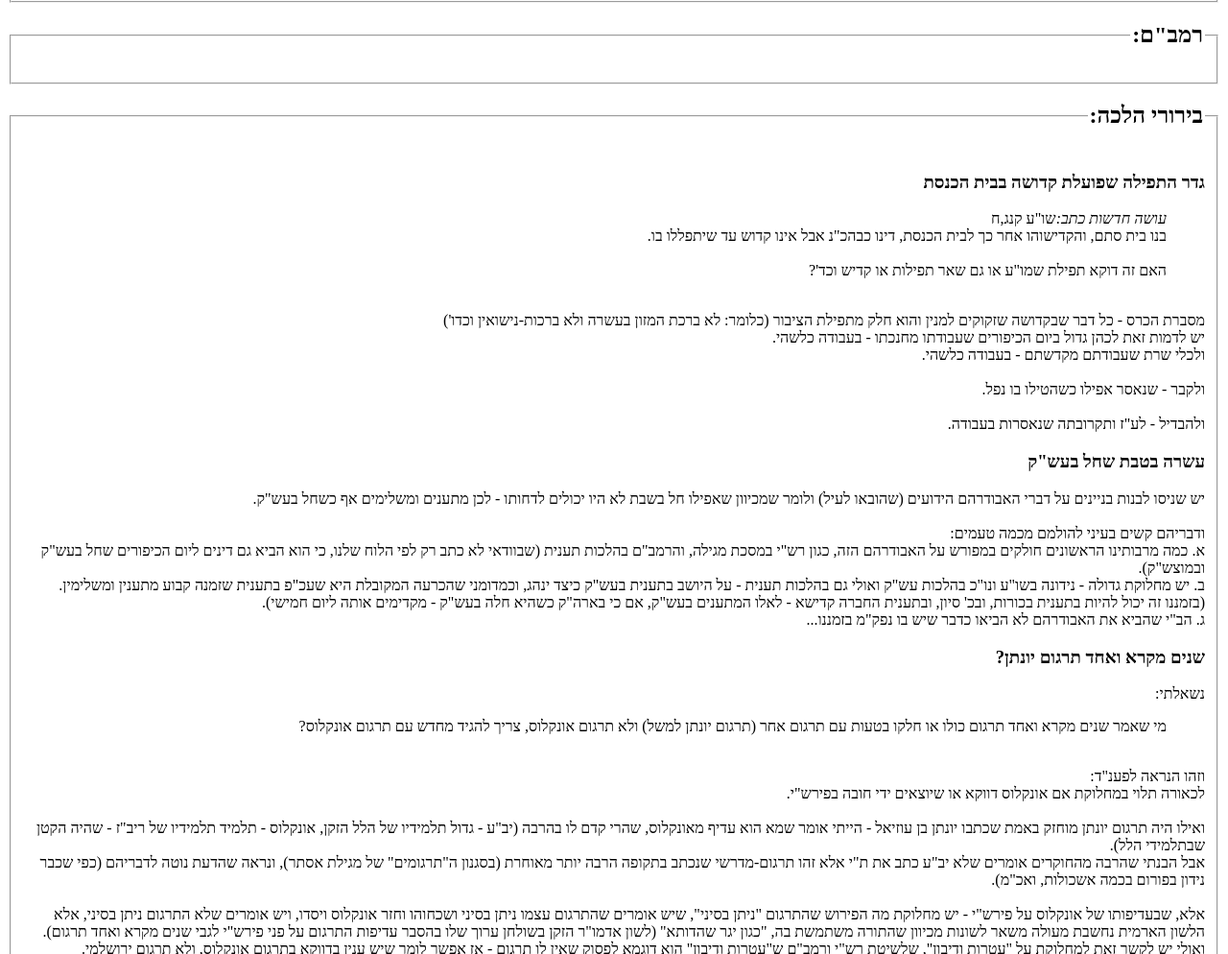
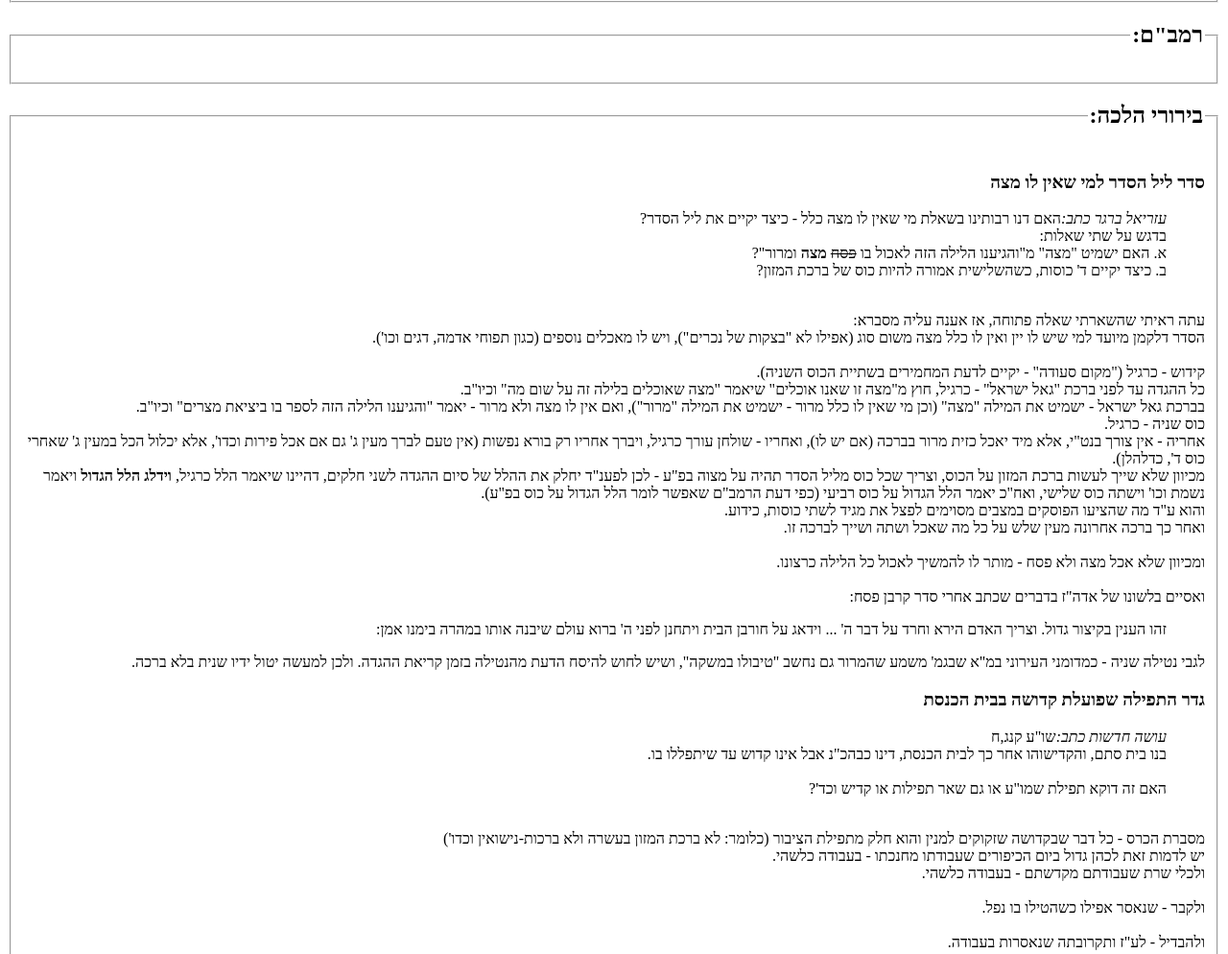
Before and after one commit to azrielb/azrielb.github.io, a plain HTML site: page IvriOnoichi/index.html in a window 1280 px wide. Shown: the part 6113-7107 px from the top of the page at 96% size. Drawn offline with Linux system fonts and the light colour scheme.

Commit message:
סדר ליל הסדר למי שאין לו מצה

```diff
--- a/IvriOnoichi/index.html
+++ b/IvriOnoichi/index.html
@@ -456,6 +456,35 @@
         <legend>
             <h2>בירורי הלכה:</h2>
         </legend>
+        <h3>סדר ליל הסדר למי שאין לו מצה</h3>
+        <div class="content">
+            <blockquote>
+                <div><cite>עזריאל ברגר כתב:</cite>האם דנו רבותינו בשאלת מי שאין לו מצה כלל - כיצד יקיים את ליל
+                    הסדר?<br>בדגש על שתי שאלות:<br>א. האם ישמיט "מצה" מ"והגיענו הלילה הזה לאכול בו <span
+                        class="abbc3_strike" style="text-decoration: line-through">פסח</span> <strong>מצה</strong>
+                    ומרור"?<br>ב. כיצד יקיים ד' כוסות, כשהשלישית אמורה להיות כוס של ברכת המזון?</div>
+            </blockquote><br>עתה ראיתי שהשארתי שאלה פתוחה, אז אענה עליה מסברא:<br>הסדר דלקמן מיועד למי שיש לו יין ואין
+            לו כלל מצה משום סוג (אפילו לא "בצקות של נכרים"), ויש לו מאכלים נוספים (כגון תפוחי אדמה, דגים
+            וכו').<br><br>קידוש - כרגיל ("מקום סעודה" - יקיים לדעת המחמירים בשתיית הכוס השניה).<br>כל ההגדה עד לפני ברכת
+            "גאל ישראל" - כרגיל, חוץ מ"מצה זו שאנו אוכלים" שיאמר "מצה שאוכלים בלילה זה על שום מה" וכיו"ב.<br>בברכת גאל
+            ישראל - ישמיט את המילה "מצה" (וכן מי שאין לו כלל מרור - ישמיט את המילה "מרור"), ואם אין לו מצה ולא מרור -
+            יאמר "והגיענו הלילה הזה לספר בו ביציאת מצרים" וכיו"ב.<br>כוס שניה - כרגיל.<br>אחריה - אין צורך בנט"י, אלא
+            מיד יאכל כזית מרור בברכה (אם יש לו), ואחריו - שולחן עורך כרגיל, ויברך אחריו רק בורא נפשות (אין טעם לברך מעין
+            ג' גם אם אכל פירות וכדו', אלא יכלול הכל במעין ג' שאחרי כוס ד', כדלהלן).<br>מכיוון שלא שייך לעשות ברכת המזון
+            על הכוס, וצריך שכל כוס מליל הסדר תהיה על מצוה בפ"ע - לכן לפענ"ד יחלק את ההלל של סיום ההגדה לשני חלקים,
+            דהיינו שיאמר הלל כרגיל, <strong>וידלג הלל הגדול</strong> ויאמר נשמת וכו' וישתה כוס שלישי, ואח"כ יאמר הלל
+            הגדול על כוס רביעי (כפי דעת הרמב"ם שאפשר לומר הלל הגדול על כוס בפ"ע).<br>והוא ע"ד מה שהציעו הפוסקים במצבים
+            מסוימים לפצל את מגיד לשתי כוסות, כידוע.<br>ואחר כך ברכה אחרונה מעין שלש על כל מה שאכל ושתה ושייך לברכה
+            זו.<br><br>ומכיוון שלא אכל מצה ולא פסח - מותר לו להמשיך לאכול כל הלילה כרצונו.<br><br>ואסיים בלשונו של אדה"ז
+            בדברים שכתב אחרי סדר קרבן פסח:<br>
+            <blockquote class="uncited">
+                <div>זהו הענין בקיצור גדול. וצריך האדם הירא וחרד על דבר ה' ... וידאג על חורבן הבית ויתחנן לפני ה' ברוא
+                    עולם שיבנה אותו במהרה בימנו אמן:</div>
+            </blockquote>
+            לגבי נטילה שניה - כמדומני העירוני במ"א שבגמ' משמע שהמרור גם נחשב "טיבולו במשקה", ושיש לחוש להיסח הדעת
+            מהנטילה בזמן קריאת ההגדה.
+            ולכן למעשה יטול ידיו שנית בלא ברכה.
+        </div>
         <h3>גדר התפילה שפועלת קדושה בבית הכנסת</h3>
         <div class="content">
             <blockquote>
@@ -1492,7 +1521,8 @@
             מגיעות שתי הפיסקאות האלו...<br>(אגב, נוסח אדה"ז בסידורו הוא "תושיענו וריב אל תמתח" ולא "תושיע" כבמחזורי
             חב"ד, וצ"ע)<br><br>מארש נפוליון - לפני התקיעה.<br>אחרי התקיעה (ובקשת "לשנה הבאה בירושלים") - סוגרים את ארון
             הקודש (מובא גם במחזורים הישנים - באותיות הקטנות שלפני נעילה).<br><br>והעיקר שנזכה אנחנו לשנה
-            <strong>הזאת</strong> בירושלים, שהקב"ה ישיב כהנים לעבודתם ולויים לשירם ולזמרם, במהרה בימינו אמן.</div>
+            <strong>הזאת</strong> בירושלים, שהקב"ה ישיב כהנים לעבודתם ולויים לשירם ולזמרם, במהרה בימינו אמן.
+        </div>
     </fieldset>
     <fieldset>
         <legend>אשכולות שראוי לקרוא אותם שוב ולפתח מהם ענין:</legend>
@@ -1514,7 +1544,9 @@
         <a href="https://forum.otzar.org/viewtopic.php?t=34138">מהו מוקצה?</a>
         <a href="https://forum.otzar.org/viewtopic.php?t=67135">מיקומן של הלכות ברמב"ם</a>
         <a href="https://forum.otzar.org/viewtopic.php?t=46582">הלכות לתשעה באב</a>
-        <a href="https://forum.otzar.org/viewtopic.php?f=31&t=67407">כמה שמן הופך את הבצק מ"לחם עוני" ל"עשירה"?</a>
+        <a href="https://forum.otzar.org/viewtopic.php?t=67407">כמה שמן הופך את הבצק מ"לחם עוני" ל"עשירה"?</a>
+        <a href="https://forum.otzar.org/viewtopic.php?p=898434#p898434">ברכת לישב בסוכה כשהאיש אינו צריך לברך ושמעו
+            ממנו נשים</a>
     </fieldset>
 </body>
 
```
